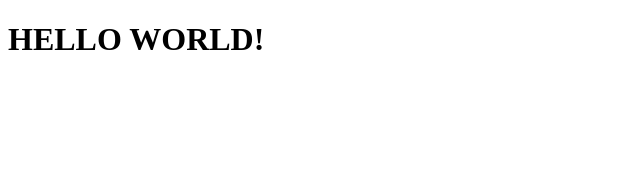
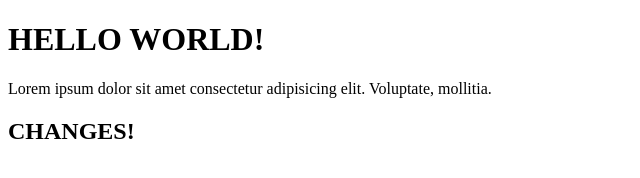
Before and after one commit to subhan7208/fruit, a plain HTML site: page index.html in a window 1280 px wide. Shown: the whole page, without its empty margins (0-640 px from the left). Drawn offline with Linux system fonts and the light colour scheme.

Commit message:
few changes

```diff
--- a/index.html
+++ b/index.html
@@ -8,5 +8,7 @@
 </head>
 <body>
     <h1>HELLO WORLD!</h1>
+    <p>Lorem ipsum dolor sit amet consectetur adipisicing elit. Voluptate, mollitia.</p>
+    <h2>CHANGES!</h2>
 </body>
 </html>
```
